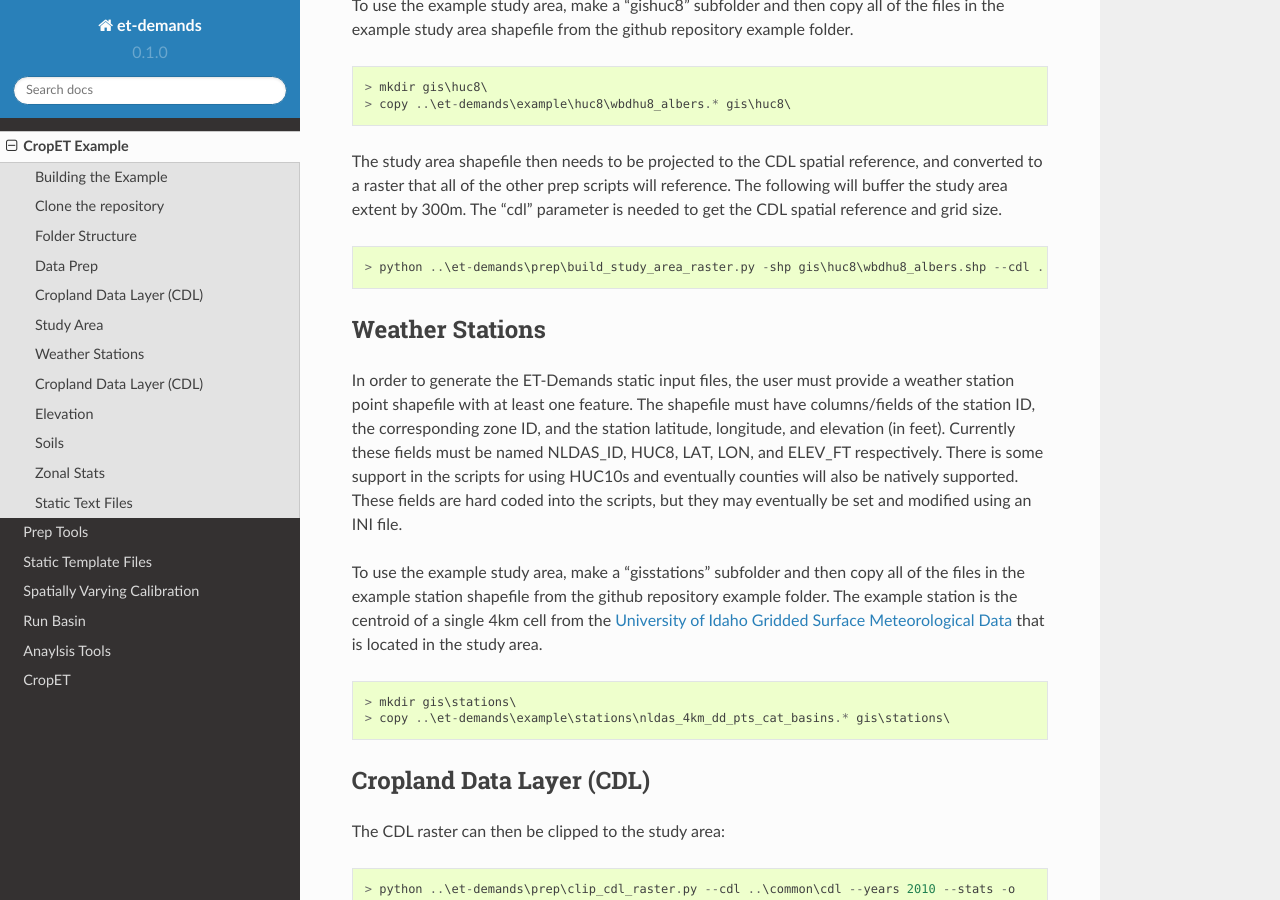
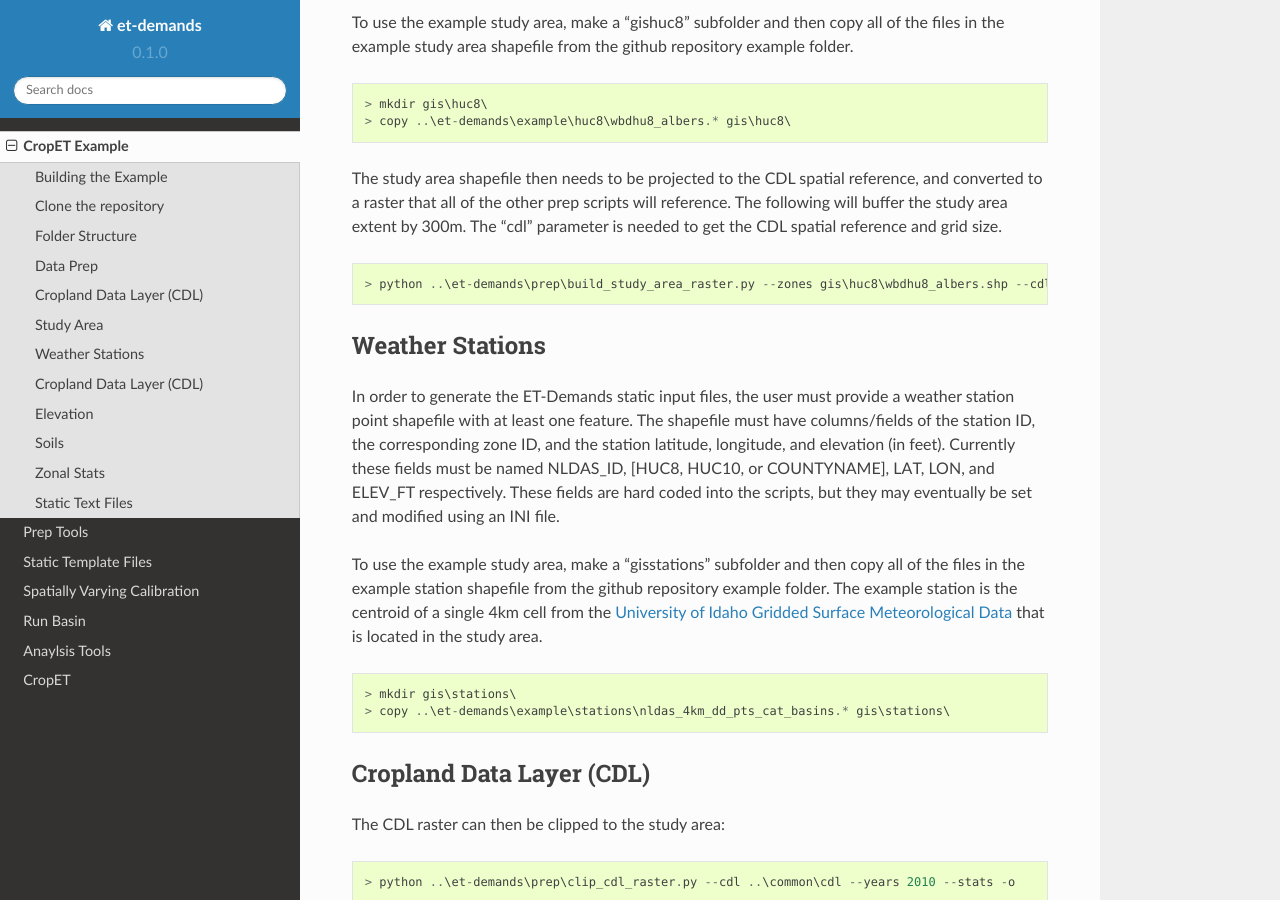
Before and after one commit to cgmorton/et-demands, a Sphinx documentation site: the page built from docs/example.rst, in a window 1280 px wide and 900 px high, scrolled down 2700 px. Built offline with Sphinx 7.4.7 and the Read the Docs theme 2.0.0, drawn with Linux system fonts in a browser that asks for light colours; some of the changed text lies outside the part shown.

Commit message:
Update example.rst

```diff
--- a/docs/example.rst
+++ b/docs/example.rst
@@ -103,11 +104,11 @@
 
 The study area shapefile then needs to be projected to the CDL spatial reference, and converted to a raster that all of the other prep scripts will reference.  The following will buffer the study area extent by 300m.  The "cdl" parameter is needed to get the CDL spatial reference and grid size. ::
 
-    > python ..\et-demands\prep\build_study_area_raster.py -shp gis\huc8\wbdhu8_albers.shp --cdl ..\common\cdl --year 2010 --buffer 300 --stats -o
+    > python ..\et-demands\prep\build_study_area_raster.py --zones gis\huc8\wbdhu8_albers.shp --cdl ..\common\cdl --year 2010 --buffer 300 --stats -o
 
 Weather Stations
 ----------------
-In order to generate the ET-Demands static input files, the user must provide a weather station point shapefile with at least one feature.  The shapefile must have columns/fields of the station ID, the corresponding zone ID, and the station latitude, longitude, and elevation (in feet).  Currently these fields must be named NLDAS_ID, HUC8, LAT, LON, and ELEV_FT respectively.  There is some support in the scripts for using HUC10s and eventually counties will also be natively supported.  These fields are hard coded into the scripts, but they may eventually be set and modified using an INI file.
+In order to generate the ET-Demands static input files, the user must provide a weather station point shapefile with at least one feature.  The shapefile must have columns/fields of the station ID, the corresponding zone ID, and the station latitude, longitude, and elevation (in feet).  Currently these fields must be named NLDAS_ID, [HUC8, HUC10, or COUNTYNAME], LAT, LON, and ELEV_FT respectively.  These fields are hard coded into the scripts, but they may eventually be set and modified using an INI file.
 
 To use the example study area, make a "gis\stations" subfolder and then copy all of the files in the example station shapefile from the github repository example folder.  The example station is the centroid of a single 4km cell from the `University of Idaho Gridded Surface Meteorological Data <http://metdata.northwestknowledge.net/>`_ that is located in the study area. ::
 
@@ -157,10 +158,10 @@
 -----------
 Compute the mean elevation, soil properties, and crop acreages for each feature/polygon.  The current implementation of this script uses the ArcGIS ArcPy module, but this will eventually be modified to GDAL.  The "huc" parameter is used to tell the script the structure of the study area shapefile.  There are numerous other parameters that are currently hard coded in the script but may eventually be read from an INI file. ::
 
-    > python ..\et-demands\prep\et_demands_zonal_stats_arcpy.py --year 2010 -o --zone huc8
+    > python ..\et-demands\prep\et_demands_zonal_stats_arcpy.py --year 2010 -o --zones gis\huc8\wbdhu8_albers.shp --type huc8
 
 Static Text Files
 -----------------
-Build the static text files from the templates in "et-demands\static".  The "acres" parameter can be used to only include crops that have at least N acres.  The "huc" parameter is used to tell the script the structure of the study area shapefile.  There are numerous other parameters that are currently hard coded in the script but may eventually be read from an INI file. ::
+Build the static text files from the templates in "et-demands\static".  The "acres" parameter can be used to only include crops that have at least N acres.  The "type" parameter is used to set the station zone field name (i.e 'huc8'->'HUC8', 'huc10'->'HUC10', or 'county'->'COUNTYNAME']).  There are numerous other parameters that are currently hard coded in the script but may eventually be read from an INI file. ::
 
-    > python ..\et-demands\prep\build_static_files.py --station gis\stations\nldas_4km_dd_pts_cat_basins.shp --zone huc8 --area 10 -o
+    > python ..\et-demands\prep\build_static_files.py --ini example.ini --type huc8 --area 10 -o
```
Also changed, not shown: other parts of docs/example.rst (+1 -0 lines).
